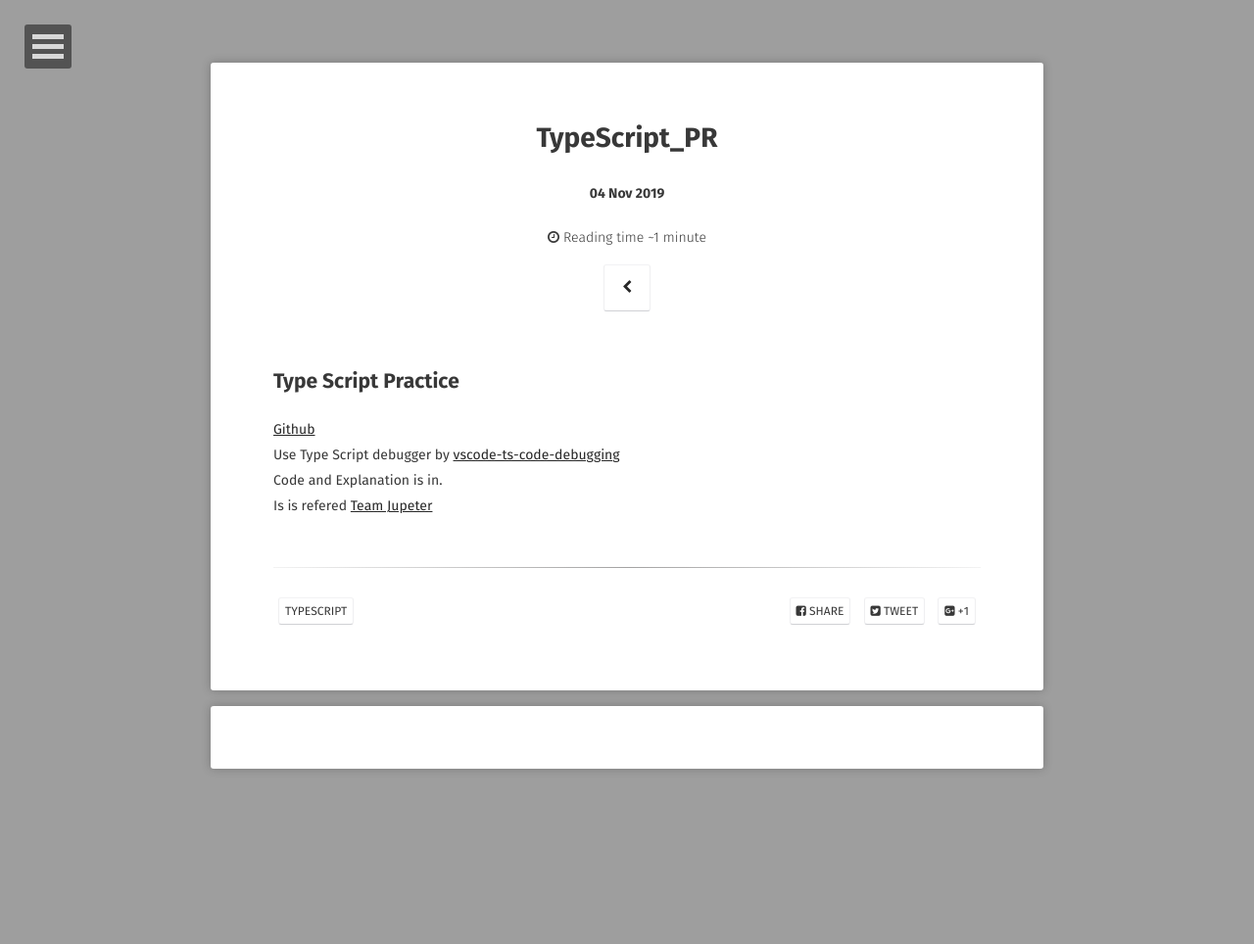
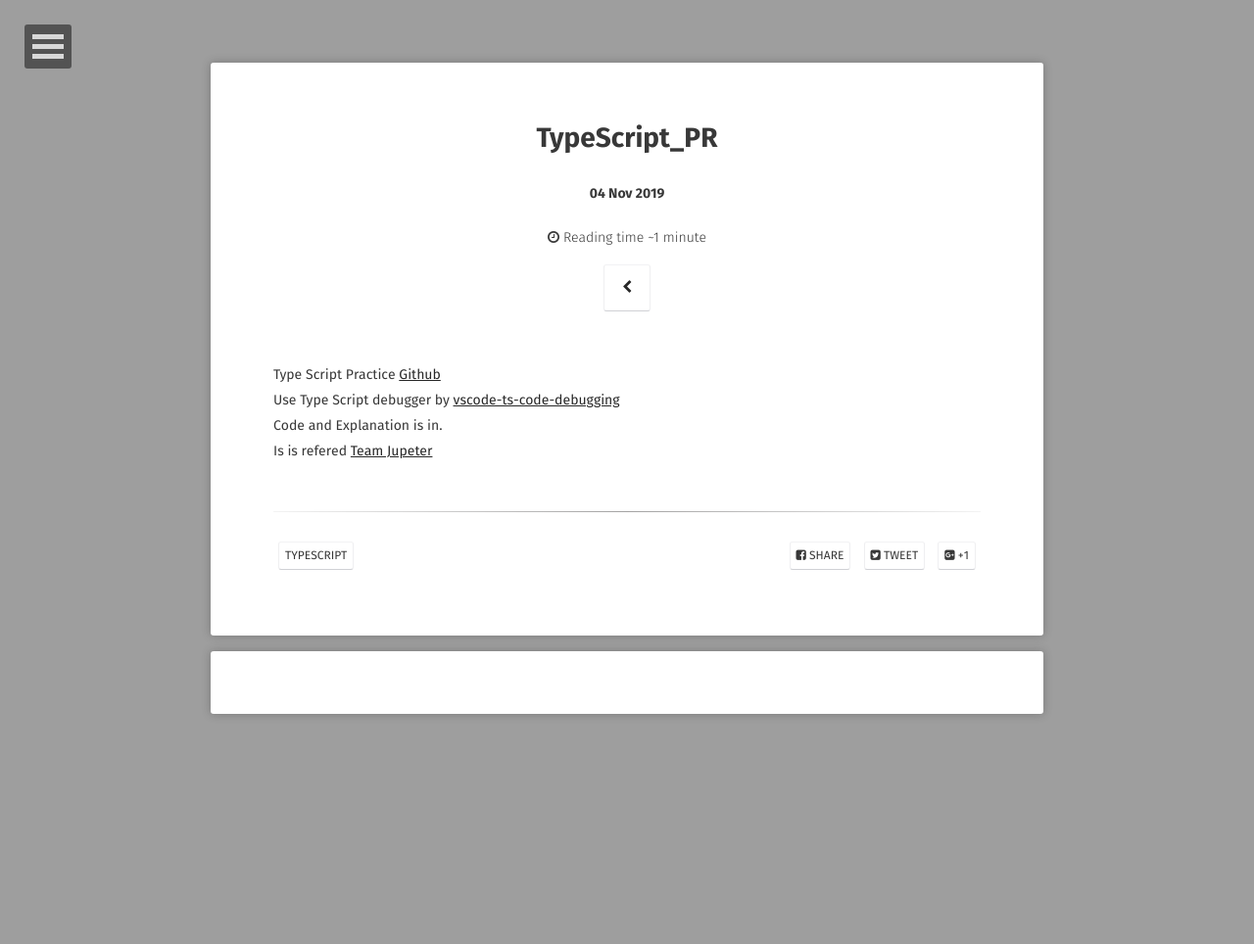
Before and after one commit to Artyrie/Artyrie.github.io, a Jekyll site: the page built from _posts/2019-11-04-PR_TypeScript.md, in a window 1280 px wide. Shown: the whole page at 98% size. Built offline with Jekyll 4.4.1, drawn with Linux system fonts in a browser that asks for light colours; some web fonts are replaced; comment, search, counter and statistics services are not loaded.

Commit message:
Revert "Forget insatll by local fix"
This reverts commit 5cd674642c05b5c1012170b43586718354e023f4.

```diff
--- a/_posts/2019-11-04-PR_TypeScript.md
+++ b/_posts/2019-11-04-PR_TypeScript.md
@@ -8,7 +8,7 @@ tag:
 - TypeScript
 comments: true
 ---
-## Type Script Practice
+Type Script Practice
 <a href="https://github.com/Artyrie/PR_TypeScript">Github</a><br>
 Use Type Script debugger by <a href="https://github.com/Enterprise-JS/vscode-ts-node-debugging">vscode-ts-code-debugging</a><br>
 Code and Explanation is in.<br>
```
